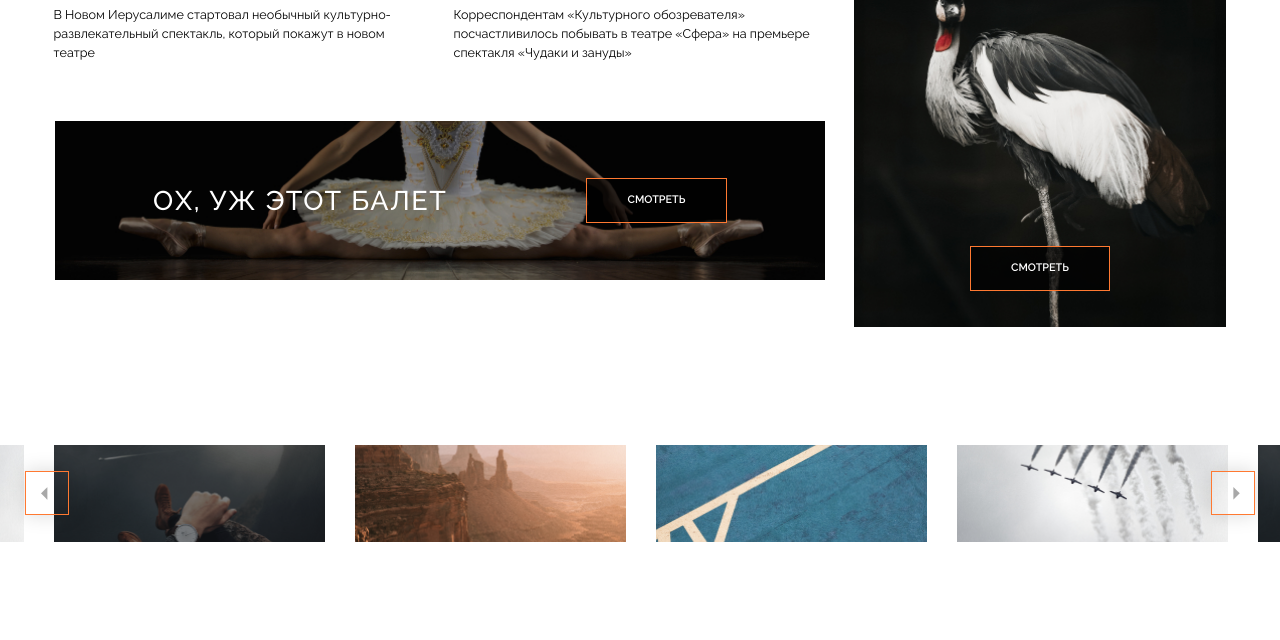
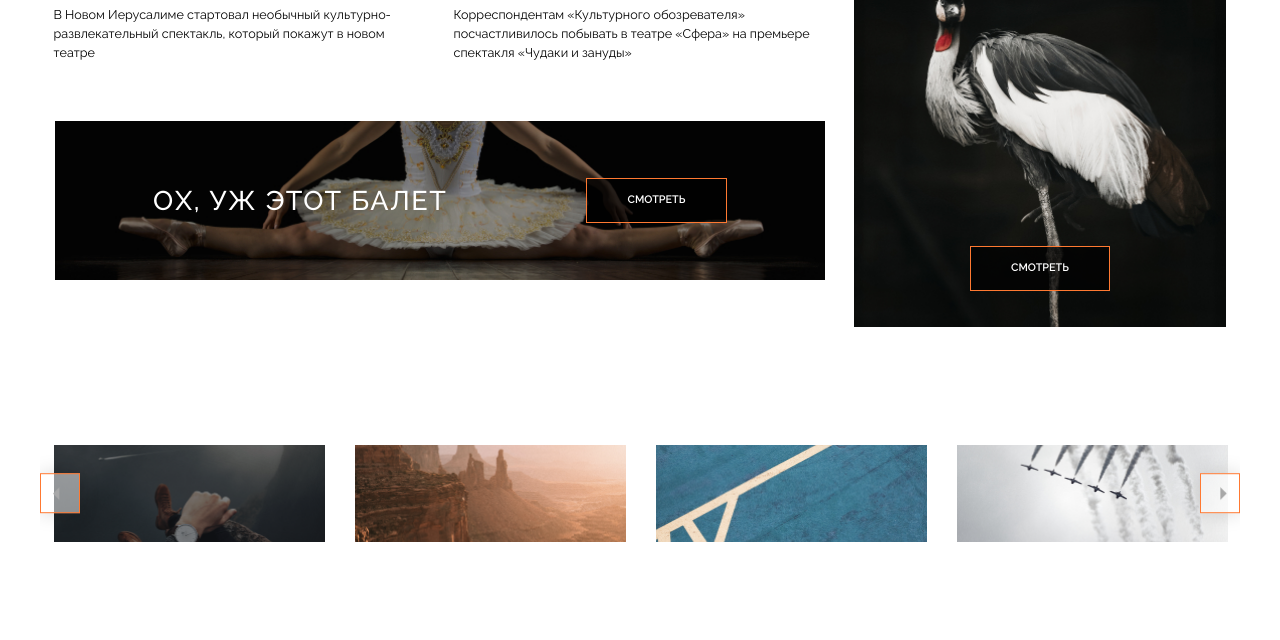
Before and after one commit to Anton-Osip/News, a website: page index.html in a window 1280 px wide. Shown: the part 1728-2368 px from the top of the page. Drawn offline with nearby package versions, Linux system fonts and the light colour scheme.

Commit message:
исправил

```diff
--- a/app/sass/site/slider-bottom.scss
+++ b/app/sass/site/slider-bottom.scss
@@ -5,9 +5,8 @@
           display: none;
      }
      &__container{
-     position: relative;
-     }
-     &__wrapper{
+          position: relative;
+          overflow: hidden;
      }
      &__slide{
           transition: transform .3s;
@@ -61,9 +60,10 @@
           position: absolute;
           top: 50%;
           transform: translateY(-50%);
-          width: 44px;
-          height: 44px;
-          background: #FFFFFF;
+          min-width: 28px;
+          min-height: 28px;
+          width: 2.75rem;
+          height: 2.75rem;
           box-shadow: 0px 0px 20px rgba(0, 0, 0, 0.15);
           border:1px solid $btn-color;
           outline: none;
@@ -72,17 +72,17 @@
      }
      &__btn-prev:hover,
      &__btn-next:hover {
-          background-color: #fff;
+          background-color:rgba($color: #fff, $alpha: 1);
           border:1px solid $btn-hover;
      }
 
      &__btn-prev {
-          left: -15px;
-          background: url(../../img/arrow-left.png)no-repeat center center  ;
+          left: 0px;
+          background:rgba($color: #fff, $alpha: 0.5) url(../../img/arrow-left.png)no-repeat center center  ;
      }
      &__btn-next {
-          right: -15px;
-          background: url(../../img/arrow-right.png)no-repeat center center;
+          right: 0px;
+          background:rgba($color: #fff, $alpha: 0.5) url(../../img/arrow-right.png)no-repeat center center;
      }
 }
 .unvisible{
```
Also changed, not shown: build/css/main.css.
